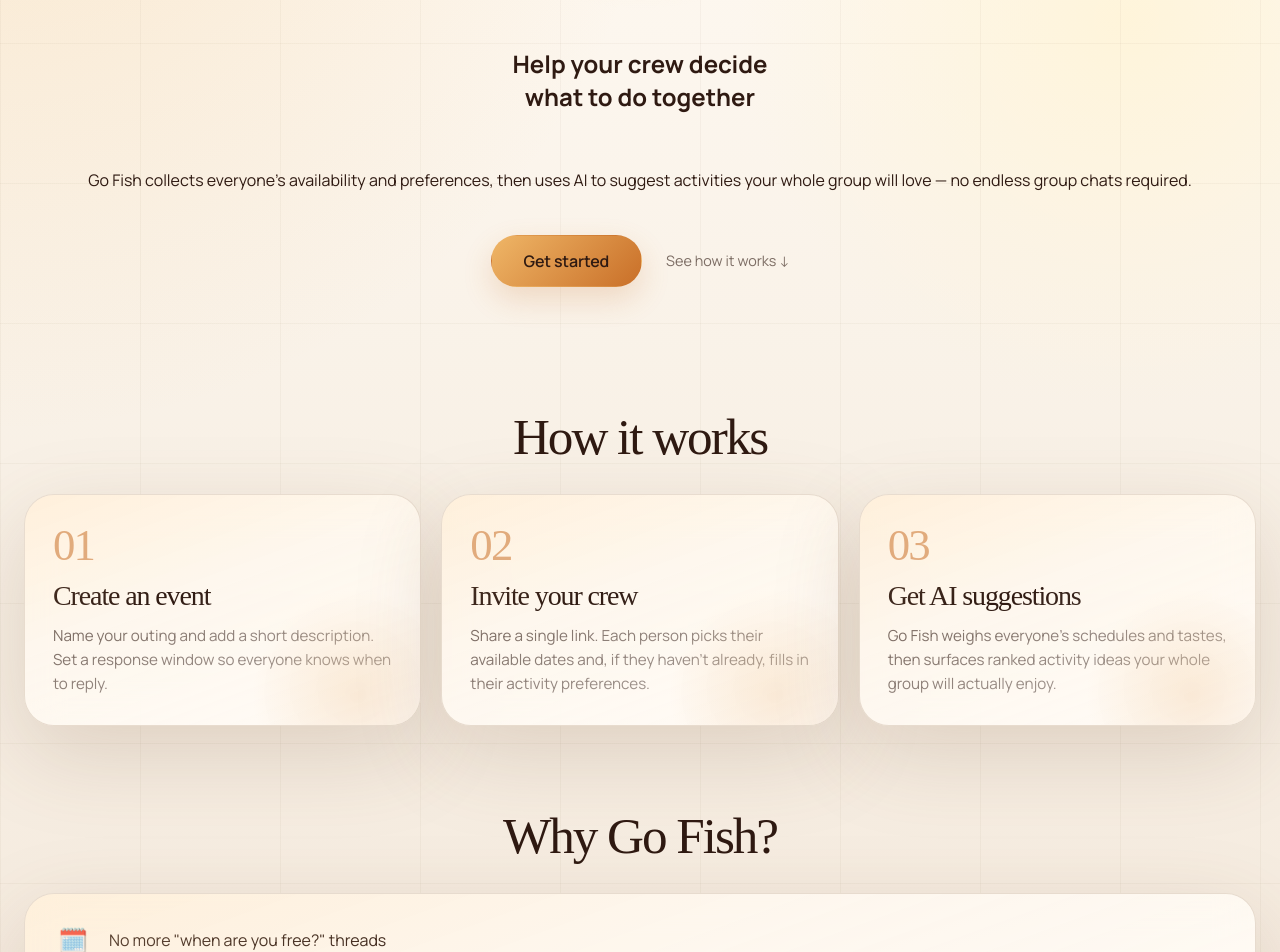
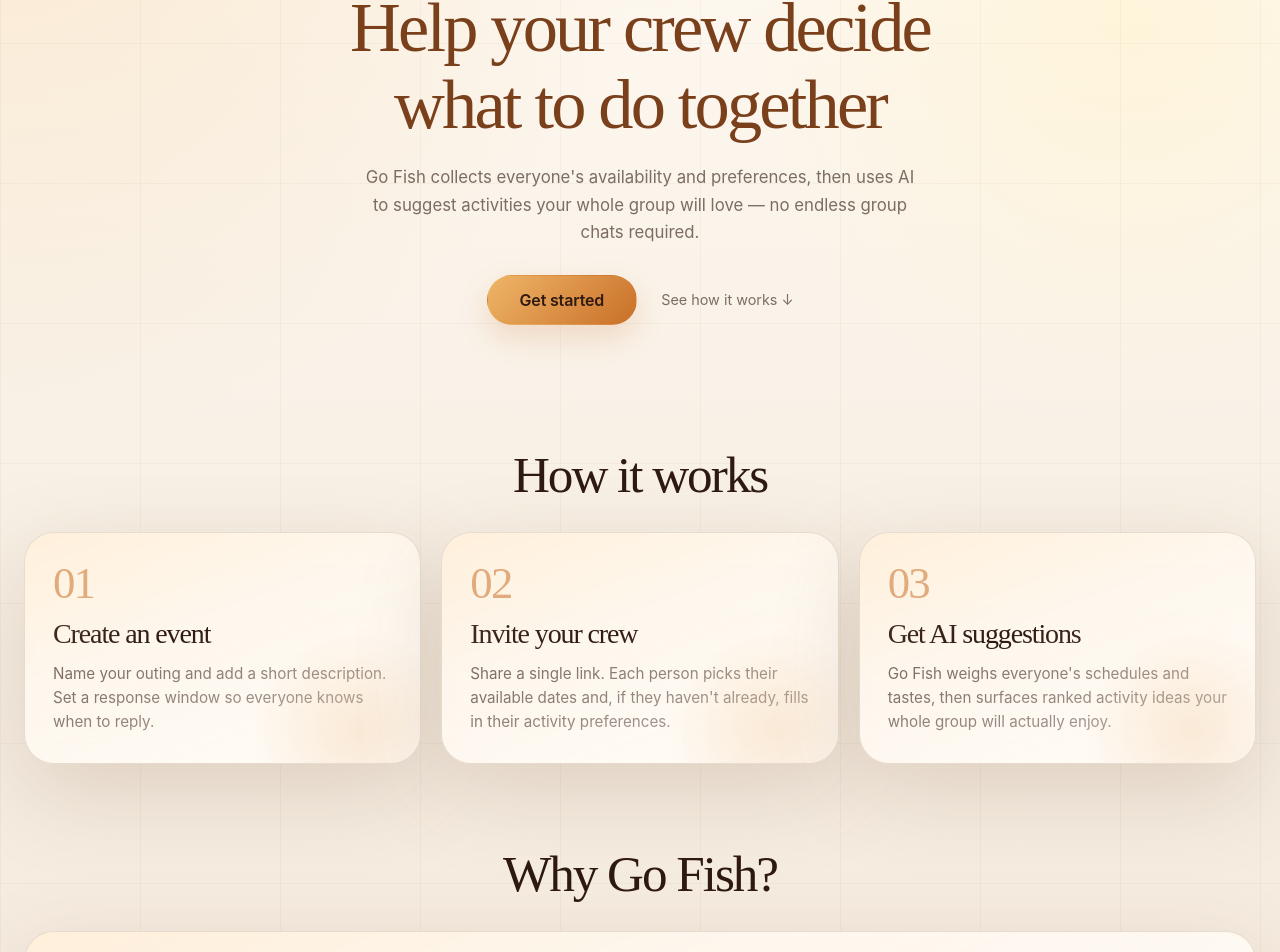
Before and after one commit to el-musleh/Go-Fish, a React (Vite) app in the folder client/: page / in a window 1280 px wide. Shown: the part 237-1189 px from the top of the page. Built offline with nearby package versions, Linux system fonts and the light colour scheme; no server answers; a web font is replaced by a local one.

Commit message:
style: restore refined landing page aesthetics from main branch

```diff
--- a/client/src/pages/LandingPage.tsx
+++ b/client/src/pages/LandingPage.tsx
@@ -21,7 +21,7 @@
 const reasons = [
   { icon: '🗓️', text: 'No more "when are you free?" threads' },
   { icon: '🎯', text: 'Suggestions tuned to the whole group, not just the loudest voice' },
-  { icon: '✨', text: 'Powered by AI via OpenRouter for genuinely thoughtful picks' },
+  { icon: '✨', text: 'Powered by Gemini via OpenRouter for genuinely thoughtful picks' },
 ];
 
 export default function LandingPage() {
@@ -30,12 +30,13 @@
       <section className="gf-landing__hero">
         <p className="gf-landing__eyebrow">Group activity finder</p>
         <h1 className="gf-landing__headline">
-          Help your crew decide<br />what to do&nbsp;together
+          Help your crew decide
+          <br />
+          what to do&nbsp;together
         </h1>
         <p className="gf-landing__sub">
-          Go Fish collects everyone's availability and preferences, then uses AI
-          to suggest activities your whole group will love — no endless group
-          chats required.
+          Go Fish collects everyone's availability and preferences, then uses AI to suggest
+          activities your whole group will love — no endless group chats required.
         </p>
         <div className="gf-landing__cta-row">
           <Link to="/?auth=1" className="gf-button gf-button--primary gf-landing__cta">
--- a/client/src/styles/design-tokens.css
+++ b/client/src/styles/design-tokens.css
@@ -1,6 +1,6 @@
 :root,
 :root[data-theme='night'] {
-  --font-sans: 'Manrope', sans-serif;
+  --font-sans: 'Inter', system-ui, -apple-system, sans-serif;
   --font-serif: 'Instrument Serif', serif;
   --accent-rgb: 255, 157, 73;
   --danger-rgb: 255, 154, 129;
--- a/client/src/styles/layout.css
+++ b/client/src/styles/layout.css
@@ -63,16 +63,6 @@
   box-shadow: var(--shadow);
   overflow: hidden;
   min-height: 560px;
-}
-
-.gf-landing {
-  display: flex;
-  flex-direction: column;
-  gap: 80px;
-  padding-bottom: 40px;
-  width: 100%;
-  padding-inline: 24px;
-  margin-inline: auto;
 }
 
 /* ── Settings Layout ─────────────────────────────────────── */
@@ -141,6 +131,18 @@
   }
 }
 
+/* ── Landing page ── */
+.gf-landing {
+  display: flex;
+  flex-direction: column;
+  gap: 80px;
+  padding-bottom: 40px;
+  width: 100%;
+  padding-inline: 24px;
+  margin-inline: auto;
+  max-width: 1280px;
+}
+
 .gf-landing__hero {
   display: flex;
   flex-direction: column;
@@ -150,10 +152,41 @@
   gap: 20px;
 }
 
+.gf-landing__eyebrow {
+  margin: 0;
+  font-size: 0.82rem;
+  font-weight: 700;
+  letter-spacing: 0.12em;
+  text-transform: uppercase;
+  color: var(--accent);
+}
+
+.gf-landing__headline {
+  margin: 0;
+  font-family: var(--font-serif);
+  font-weight: 400;
+  font-size: clamp(2.6rem, 6vw, 4.4rem);
+  letter-spacing: -0.04em;
+  line-height: 1.1;
+  color: var(--accent-warm);
+}
+
+.gf-landing__sub {
+  margin: 0;
+  max-width: 560px;
+  font-size: 1.05rem;
+  line-height: 1.65;
+  color: var(--muted);
+}
+
 .gf-landing__section {
   display: flex;
   flex-direction: column;
   gap: 28px;
+}
+
+.gf-landing__section-title {
+  text-align: center;
 }
 
 .gf-landing__steps {
@@ -162,10 +195,46 @@
   gap: 20px;
 }
 
+.gf-landing__step {
+  display: flex;
+  flex-direction: column;
+  gap: 12px;
+}
+
+.gf-landing__step-number {
+  font-family: var(--font-serif);
+  font-size: 2.8rem;
+  color: var(--accent);
+  opacity: 0.55;
+  line-height: 1;
+  letter-spacing: -0.04em;
+}
+
+.gf-landing__step-body {
+  margin: 0;
+  line-height: 1.6;
+  font-size: 0.95rem;
+}
+
 .gf-landing__reasons {
   display: flex;
   flex-direction: column;
   gap: 20px;
+}
+
+.gf-landing__reason {
+  display: flex;
+  align-items: center;
+  gap: 16px;
+  font-size: 1rem;
+  line-height: 1.5;
+}
+
+.gf-landing__reason-icon {
+  font-size: 1.5rem;
+  flex-shrink: 0;
+  width: 2.5rem;
+  text-align: center;
 }
 
 .gf-landing__final {
@@ -179,6 +248,14 @@
   border-radius: var(--radius);
   background: var(--bg-panel);
   backdrop-filter: blur(18px);
+}
+
+.gf-landing__final-copy {
+  margin: 0;
+  font-family: var(--font-serif);
+  font-size: clamp(1.4rem, 3vw, 2rem);
+  letter-spacing: -0.03em;
+  color: var(--accent-warm);
 }
 
 @media (max-width: 1080px) {
```
